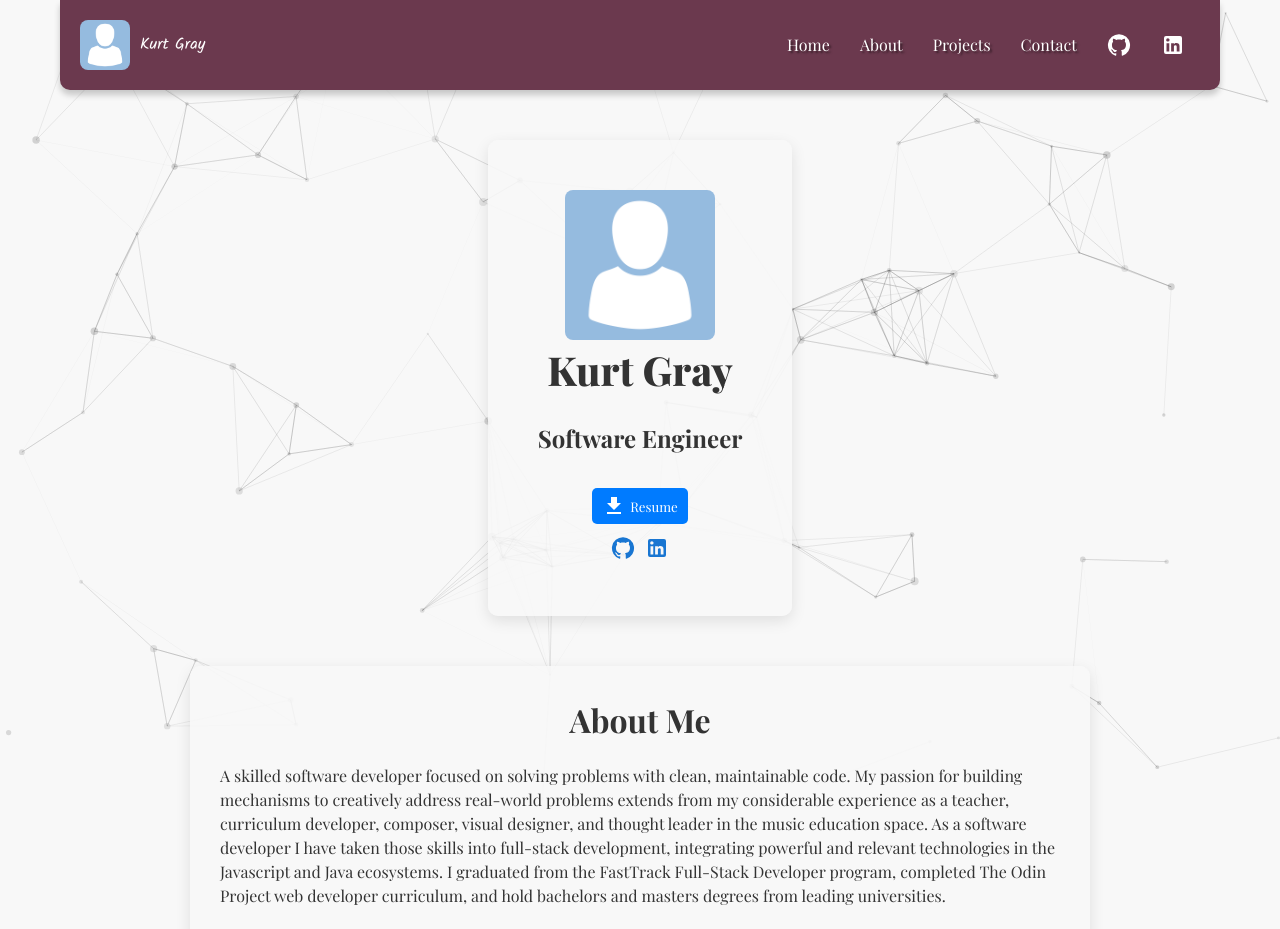
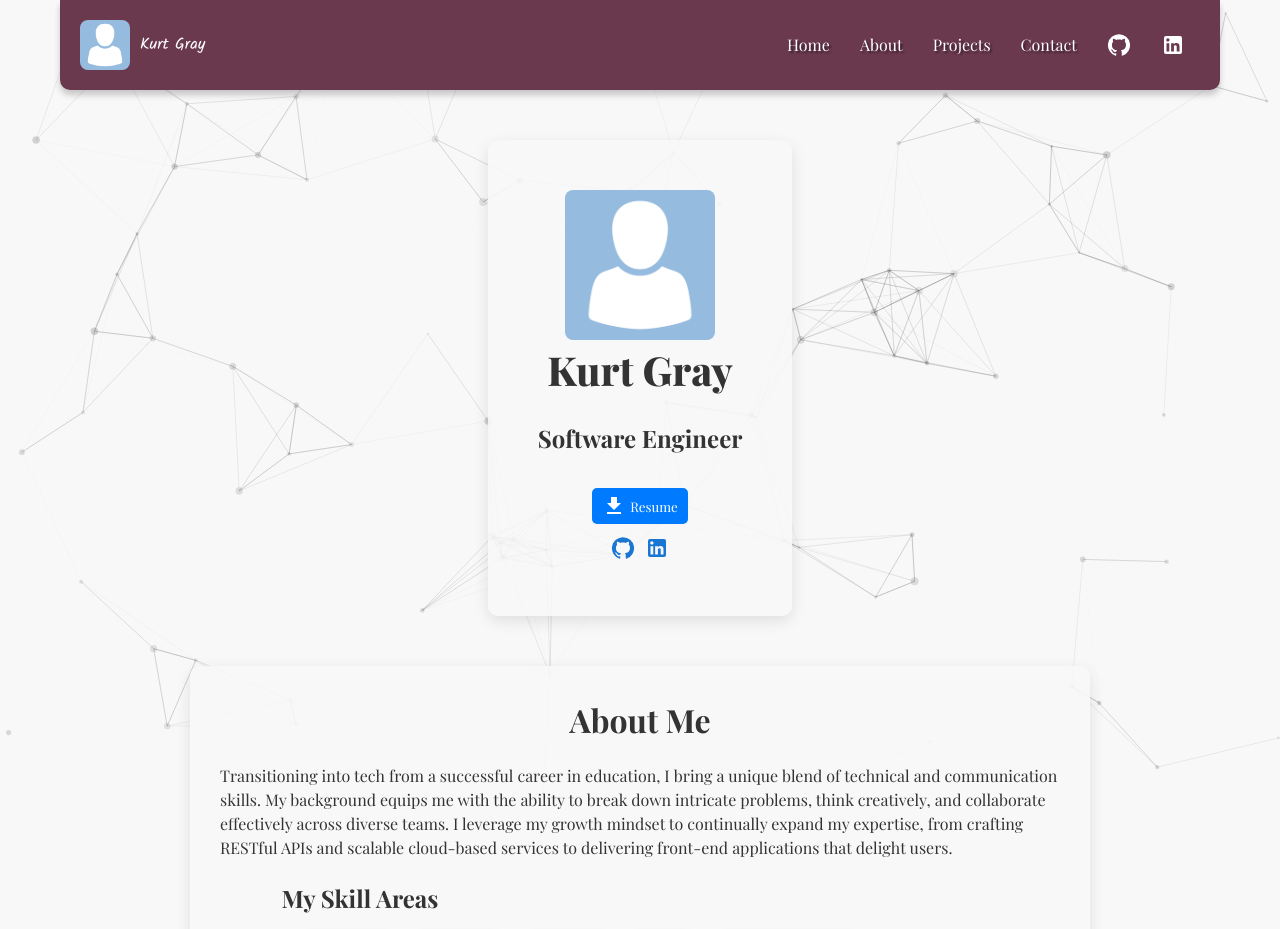
Before and after one commit to kurtmgray/portfolio, a Next.js app: page / in a window 1280 px wide. Shown: the top 929 px of the page. Built offline with nearby package versions, Linux system fonts and the light colour scheme; no server answers.

Commit message:
update resume and description

```diff
--- a/src/app/config.ts
+++ b/src/app/config.ts
@@ -11,14 +11,12 @@ import { Project, WorkExperience } from '../../types'
 
 export const gitApiUrl = 'https://api.github.com/users/kurtmgray';
 
-export const resumePdf = "https://drive.google.com/file/d/1sXQ_UTB0PgtO1fFJ5bfVaSDvD612bSvV/view?usp=share_link"
+export const resumePdf = "https://drive.google.com/file/d/1sXQ_UTB0PgtO1fFJ5bfVaSDvD612bSvV/view?usp=sharing"
 
-export const aboutMe = "A skilled software developer focused on solving problems with clean, maintainable code. " +
-    "My passion for building mechanisms to creatively address real-world problems extends from my considerable experience as a teacher, " +
-    "curriculum developer, composer, visual designer, and thought leader in the music education space. As a software developer I have " +
-    "taken those skills into full-stack development, integrating powerful and relevant technologies in the Javascript and Java ecosystems. " +
-    "I graduated from the FastTrack Full-Stack Developer program, completed The Odin Project web developer curriculum, and hold bachelors and " +
-    "masters degrees from leading universities."
+export const aboutMe = "Transitioning into tech from a successful career in education, I bring a unique blend of technical and communication skills. " +
+    "My background equips me with the ability to break down intricate problems, think creatively, and collaborate effectively across diverse teams. I " +
+    "leverage my growth mindset to continually expand my expertise, from crafting RESTful APIs and scalable cloud-based services to delivering front-end " +
+    "applications that delight users."
 
 export const frontendSkills = [
     "Javascript", "TypeScript", "React", "Next", "Angular", "HTML", "CSS"
```
